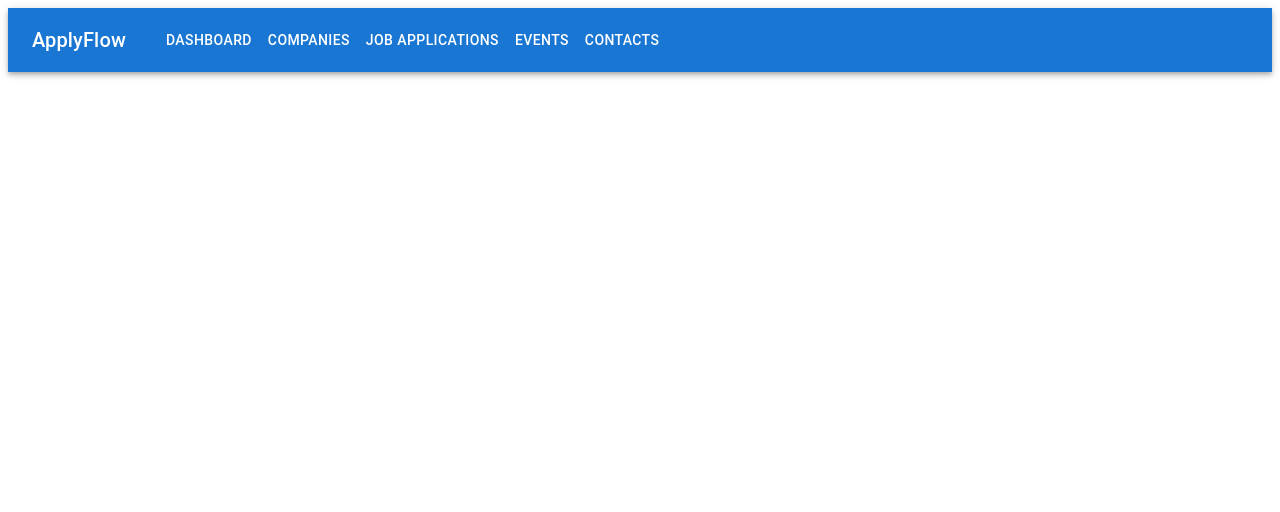
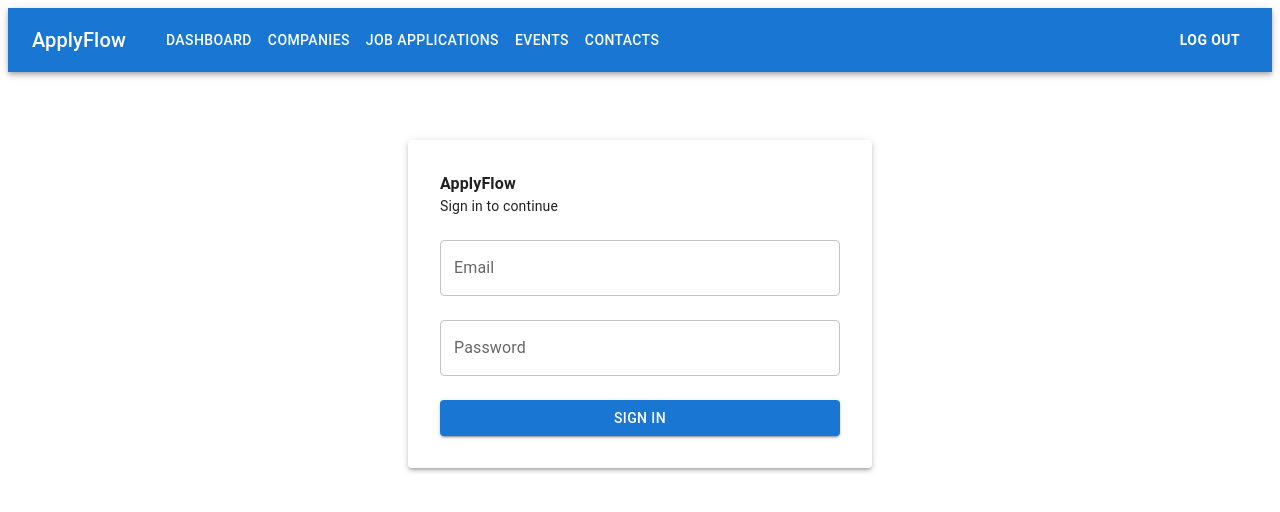
Before and after one commit to bernardkaminskiBK/applyflow-web, a React (Vite) app: page /login in a window 1280 px wide. Shown: the top 512 px of the page. Built offline with nearby package versions, Linux system fonts and the light colour scheme.

Commit message:
Added login feature

```diff
--- a/src/App.tsx
+++ b/src/App.tsx
@@ -9,36 +9,94 @@ import ContactPersonDetailsPage from "./features/contactPersons/pages/ContactPer
 import CompaniesPage from "./features/companies/pages/CompaniesPage";
 import CompanyDetailsPage from "./features/companies/pages/CompanyDetailsPage";
 import JobApplicationsPage from "./features/jobApplications/pages/JobApplicationsPage";
+import LoginPage from "./features/auth/pages/LoginPage";
+import ProtectedRoute from "./features/auth/components/ProtectedRoute";
 
 export default function App() {
   return (
     <BrowserRouter>
       <AppLayout>
         <Routes>
-          <Route path="/" element={<DashboardPage />} />
+          <Route path="/login" element={<LoginPage />} />
 
-          <Route path="/companies" element={<CompaniesPage />} />
-          <Route path="/companies/:id" element={<CompanyDetailsPage />} />
+          <Route
+            path="/"
+            element={
+              <ProtectedRoute>
+                <DashboardPage />
+              </ProtectedRoute>
+            }
+          />
 
-          <Route path="/job-applications" element={<JobApplicationsPage />} />
+          <Route
+            path="/companies"
+            element={
+              <ProtectedRoute>
+                <CompaniesPage />
+              </ProtectedRoute>
+            }
+          />
+
+          <Route
+            path="/companies/:id"
+            element={
+              <ProtectedRoute>
+                <CompanyDetailsPage />
+              </ProtectedRoute>
+            }
+          />
+
+          <Route
+            path="/job-applications"
+            element={
+              <ProtectedRoute>
+                <JobApplicationsPage />
+              </ProtectedRoute>
+            }
+          />
+
           <Route
             path="/job-applications/:id"
-            element={<JobApplicationDetailsPage />}
+            element={
+              <ProtectedRoute>
+                <JobApplicationDetailsPage />
+              </ProtectedRoute>
+            }
           />
 
           <Route
             path="/application-events"
-            element={<ApplicationEventsPage />}
+            element={
+              <ProtectedRoute>
+                <ApplicationEventsPage />
+              </ProtectedRoute>
+            }
           />
           <Route
             path="/application-events/:id"
-            element={<ApplicationEventDetailsPage />}
+            element={
+              <ProtectedRoute>
+                <ApplicationEventDetailsPage />
+              </ProtectedRoute>
+            }
           />
 
-          <Route path="/contact-persons" element={<ContactPersonsPage />} />
+          <Route
+            path="/contact-persons"
+            element={
+              <ProtectedRoute>
+                <ContactPersonsPage />
+              </ProtectedRoute>
+            }
+          />
+
           <Route
             path="/contact-persons/:id"
-            element={<ContactPersonDetailsPage />}
+            element={
+              <ProtectedRoute>
+                <ContactPersonDetailsPage />
+              </ProtectedRoute>
+            }
           />
         </Routes>
       </AppLayout>
--- /dev/null
+++ b/src/api/authApi.ts
@@ -0,0 +1,16 @@
+import { axiosClient } from "./axiosClient";
+
+export type LoginRequest = {
+  email: string;
+  password: string;
+};
+
+export type AuthResponse = {
+  token: string;
+};
+
+export async function login(request: LoginRequest): Promise<AuthResponse> {
+  const response = await axiosClient.post<AuthResponse>("/auth/login", request);
+
+  return response.data;
+}
--- a/src/api/axiosClient.ts
+++ b/src/api/axiosClient.ts
@@ -5,3 +5,13 @@ const apiBaseUrl = import.meta.env.VITE_API_BASE_URL;
 export const axiosClient = axios.create({
   baseURL: apiBaseUrl,
 });
+
+axiosClient.interceptors.request.use((config) => {
+  const token = localStorage.getItem("token");
+
+  if (token) {
+    config.headers.Authorization = `Bearer ${token}`;
+  }
+
+  return config;
+});
--- a/src/components/layout/AppLayout.tsx
+++ b/src/components/layout/AppLayout.tsx
@@ -1,5 +1,5 @@
 import type { ReactNode } from "react";
-import { Link as RouterLink } from "react-router-dom";
+import { Link as RouterLink, useNavigate } from "react-router-dom";
 import {
   AppBar,
   Box,
@@ -14,6 +14,7 @@ type AppLayoutProps = {
 };
 
 export default function AppLayout({ children }: AppLayoutProps) {
+  const navigate = useNavigate();
   return (
     <Box>
       <AppBar position="static">
@@ -45,6 +46,17 @@ export default function AppLayout({ children }: AppLayoutProps) {
           <Button color="inherit" component={RouterLink} to="/contact-persons">
             Contacts
           </Button>
+
+          <Button
+            color="inherit"
+            sx={{ ml: "auto", fontWeight: "bold" }}
+            onClick={() => {
+              localStorage.removeItem("token");
+              navigate("/login");
+            }}
+          >
+            Log out
+          </Button>
         </Toolbar>
       </AppBar>
 
--- /dev/null
+++ b/src/features/auth/components/ProtectedRoute.tsx
@@ -0,0 +1,15 @@
+import { Navigate } from "react-router-dom";
+
+type ProtectedRouteProps = {
+  children: React.ReactNode;
+};
+
+export default function ProtectedRoute({ children }: ProtectedRouteProps) {
+  const token = localStorage.getItem("token");
+
+  if (!token) {
+    return <Navigate to="/login" replace />;
+  }
+
+  return <>{children}</>;
+}
--- /dev/null
+++ b/src/features/auth/pages/LoginPage.tsx
@@ -0,0 +1,109 @@
+import { useState } from "react";
+import { useNavigate } from "react-router-dom";
+import {
+  Alert,
+  Box,
+  Button,
+  Paper,
+  Stack,
+  TextField,
+  Typography,
+} from "@mui/material";
+import { login } from "../../../api/authApi";
+import LoadingSpinner from "../../../components/common/LoadingSpinner";
+
+export default function LoginPage() {
+  const navigate = useNavigate();
+
+  const [email, setEmail] = useState("");
+  const [password, setPassword] = useState("");
+
+  const [loading, setLoading] = useState(false);
+  const [error, setError] = useState<string | null>(null);
+
+  async function handleLogin() {
+    try {
+      setLoading(true);
+      setError(null);
+
+      const response = await login({
+        email,
+        password,
+      });
+
+      localStorage.setItem("token", response.token);
+
+      navigate("/");
+    } catch {
+      setError("Invalid email or password.");
+    } finally {
+      setLoading(false);
+    }
+  }
+
+  if (loading) {
+    <LoadingSpinner />;
+  }
+
+  return (
+    <Box
+      sx={{
+        minHeight: "50vh",
+        display: "flex",
+        justifyContent: "center",
+        alignItems: "center",
+      }}
+    >
+      <Paper
+        elevation={3}
+        sx={{
+          width: 400,
+          p: 4,
+        }}
+      >
+        <Stack spacing={3}>
+          <Box>
+            <Typography
+              sx={{
+                variant: "h5",
+                fontWeight: "bold",
+              }}
+            >
+              ApplyFlow
+            </Typography>
+
+            <Typography variant="body2" color="text.secondary">
+              Sign in to continue
+            </Typography>
+          </Box>
+
+          {error && <Alert severity="error">{error}</Alert>}
+
+          <TextField
+            label="Email"
+            value={email}
+            onChange={(event) => setEmail(event.target.value)}
+            fullWidth
+          />
+
+          <TextField
+            label="Password"
+            type="password"
+            value={password}
+            onChange={(event) => setPassword(event.target.value)}
+            fullWidth
+          />
+
+          <Button
+            variant="contained"
+            onClick={handleLogin}
+            disabled={loading}
+            fullWidth
+          >
+            {loading ? "Signing in..." : "Sign in"}
+          </Button>
+        </Stack>
+      </Paper>
+    </Box>
+  );
+}
```
